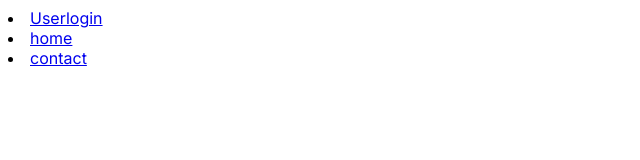
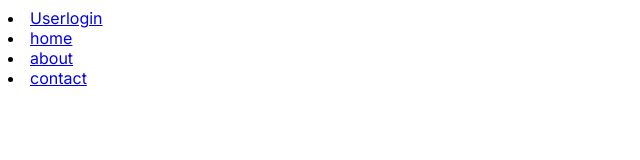
Before and after one commit to binarydata123/Task, a Next.js app in the folder role/: page / in a window 1280 px wide. Shown: the top 160 px of the page, without its empty margins (0-640 px from the left). Built offline with nearby package versions, Linux system fonts and the light colour scheme.

Commit message:
add navbar

```diff
--- a/role/app/components/navbar/Navbar.tsx
+++ b/role/app/components/navbar/Navbar.tsx
@@ -8,7 +8,7 @@ const Navbar = () => {
 
        <li><Link href="/userlogin"> Userlogin</Link></li>
        <li><Link href="/home"> home </Link></li>
-       {/* <li><Link href="/about"> about</Link></li> */}
+       <li><Link href="/about"> about</Link></li>
        <li><Link href="/contact">contact</Link></li>
 
 
```
